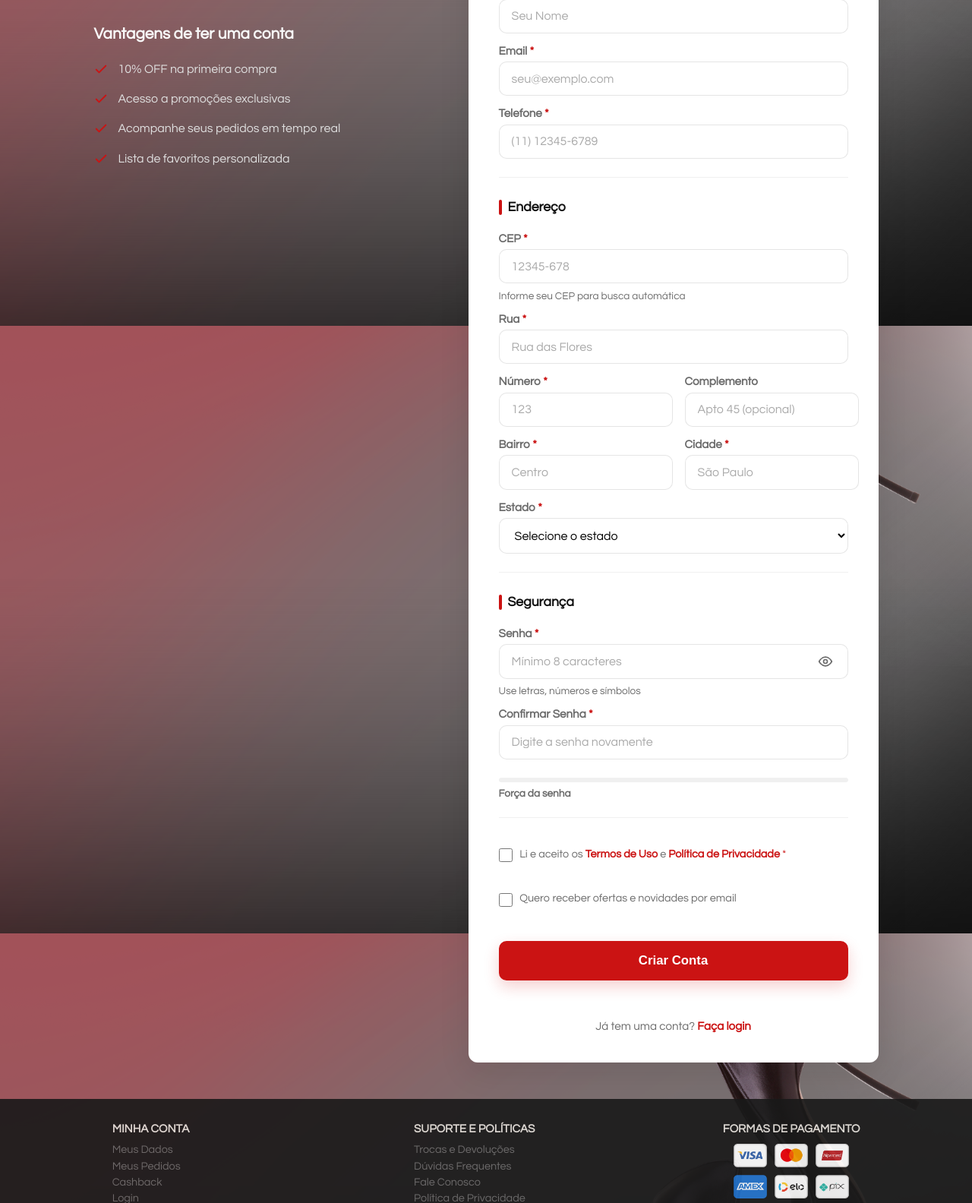
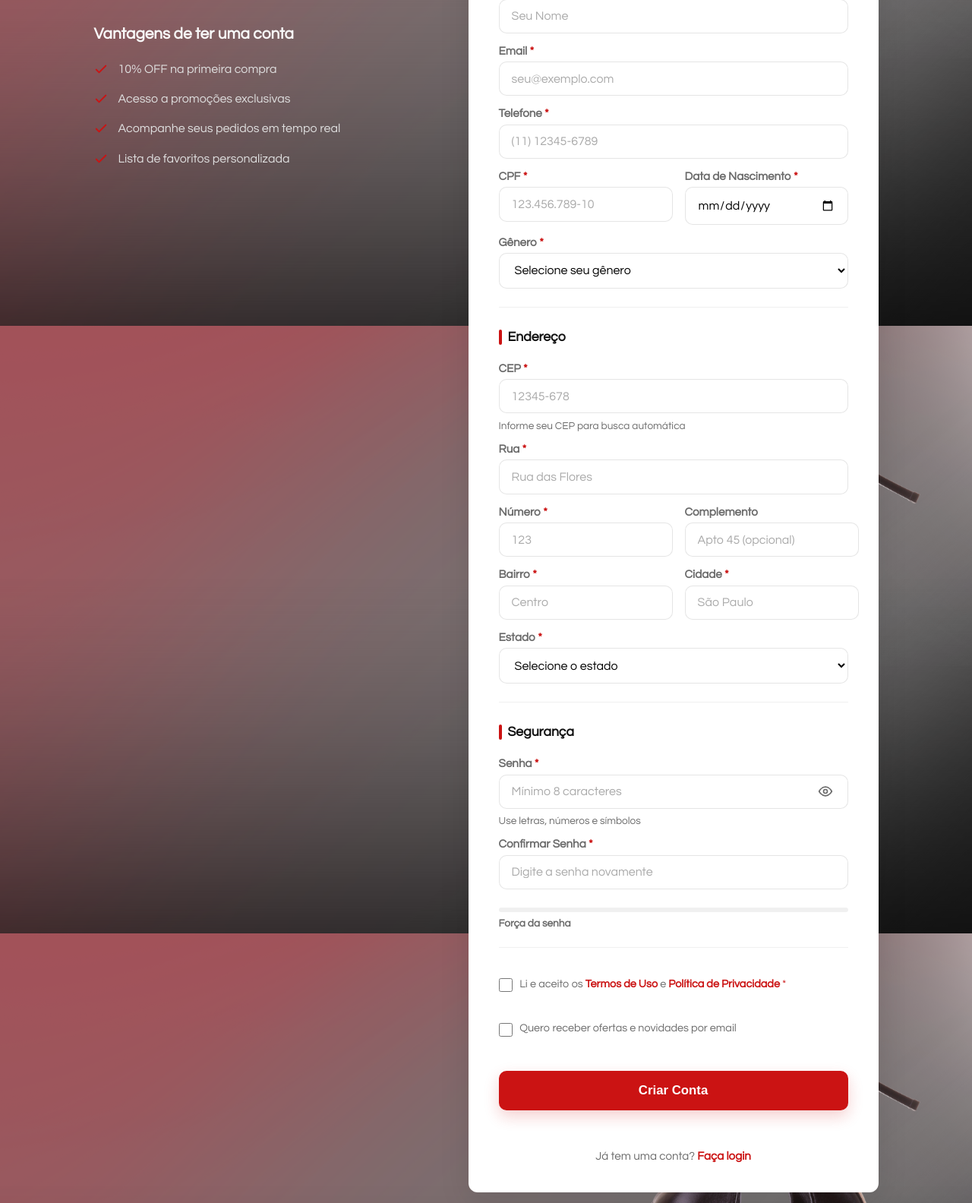
Before and after one commit to JLSCamelo/Fatal-Lady, a FastAPI app: page /cadastrar/ in a window 1280 px wide. Shown: the part 371-1955 px from the top of the page at 76% size. Run offline with FastAPI, Linux system fonts and the light colour scheme; some libraries are stand-ins or nearby versions.

Commit message:
fix: Cadastro atualizado

```diff
--- a/app/views/static/js/register.js
+++ b/app/views/static/js/register.js
@@ -4,9 +4,14 @@ document.addEventListener('DOMContentLoaded', function() {
   const senhaInput = document.getElementById('senha');
   const confirmarSenhaInput = document.getElementById('confirmar-senha');
   const cepInput = document.getElementById('cep');
-  const telefoneInput = document.getElementById('telefone'); // Já estava sendo capturado
+  const telefoneInput = document.getElementById('telefone');
   const strengthProgress = document.getElementById('strength-progress');
   const strengthText = document.getElementById('strength-text');
+
+  // NOVOS CAMPOS
+  const cpfInput = document.getElementById('cpf');
+  const dataNascimentoInput = document.getElementById('data_nascimento');
+  const generoInput = document.getElementById('genero');
 
   if (senhaInput && strengthProgress && strengthText) {
     senhaInput.addEventListener('input', function() {
@@ -100,12 +105,30 @@ document.addEventListener('DOMContentLoaded', function() {
     });
   }
 
+  // NOVA FUNÇÃO DE MÁSCARA - CPF
+  if (cpfInput) {
+    cpfInput.addEventListener('input', function(e) {
+      let value = e.target.value.replace(/\D/g, '');
+      if (value.length > 11) value = value.slice(0, 11);
+
+      value = value.replace(/(\d{3})(\d)/, '$1.$2');
+      value = value.replace(/(\d{3})(\d)/, '$1.$2');
+      value = value.replace(/(\d{3})(\d{1,2})$/, '$1-$2');
+
+      e.target.value = value;
+    });
+  }
+
   if (form) {
     form.addEventListener('submit', function(e) {
       e.preventDefault(); // Impede o envio padrão do formulário
 
+      // Captura valores dos novos campos
       const email = emailInput.value;
-      const telefone = telefoneInput.value; // Captura o valor do telefone
+      const telefone = telefoneInput.value;
+      const cpf = cpfInput.value;
+      const dataNascimento = dataNascimentoInput.value;
+      const genero = generoInput.value;
       const senha = senhaInput.value;
       const confirmarSenha = confirmarSenhaInput.value;
 
@@ -123,38 +146,60 @@ document.addEventListener('DOMContentLoaded', function() {
         return;
       }
 
-      // 2. Validação de Telefone (NOVO)
-      const telefoneLimpo = telefone.replace(/\D/g, ''); // Remove máscara
-      if (telefoneLimpo.length < 10) { // Telefones no Brasil têm 10 (fixo) ou 11 (celular) dígitos com DDD
+      // 2. Validação de Telefone
+      const telefoneLimpo = telefone.replace(/\D/g, '');
+      if (telefoneLimpo.length < 10) {
         alert('Por favor, insira um telefone válido com DDD (mínimo 10 dígitos).');
         telefoneInput.focus();
         return;
       }
 
+      // 3. VALIDAÇÃO CPF (NOVO)
+      const cpfLimpo = cpf.replace(/\D/g, '');
+      if (cpfLimpo.length !== 11) {
+        alert('Por favor, insira um CPF válido (11 dígitos).');
+        cpfInput.focus();
+        return;
+      }
+
+      // 4. VALIDAÇÃO DATA DE NASCIMENTO (NOVO)
+      if (!dataNascimento) {
+         alert('Por favor, selecione sua data de nascimento.');
+         dataNascimentoInput.focus();
+         return;
+      }
+
+      // 5. VALIDAÇÃO GÊNERO (NOVO)
+      if (!genero) {
+         alert('Por favor, selecione seu gênero.');
+         generoInput.focus();
+         return;
+      }
+
       // --- VALIDAÇÕES DE SENHA ---
 
-      // 3. Validação de Comprimento Mínimo
+      // 6. Validação de Comprimento Mínimo
       if (senha.length < 8) {
         alert('A Senha deve ter no mínimo 8 caracteres!');
         senhaInput.focus();
         return;
       }
 
-      // 4. Validação de Número
+      // 7. Validação de Número
       if (!hasNumber.test(senha)) {
         alert('A senha deve conter ao menos um número.');
         senhaInput.focus();
         return;
       }
 
-      // 5. Validação de Caracter Especial
+      // 8. Validação de Caracter Especial
       if (!hasSpecialChar.test(senha)) {
         alert('A senha deve conter ao menos um caracter especial (ex: !, @, #, $).');
         senhaInput.focus();
         return;
       }
 
-      // 6. Validação de Confirmação de Senha
+      // 9. Validação de Confirmação de Senha
       if (senha !== confirmarSenha) {
         alert('As senhas não coincidem!');
         confirmarSenhaInput.focus();
@@ -163,7 +208,7 @@ document.addEventListener('DOMContentLoaded', function() {
 
       // --- VALIDAÇÃO DOS TERMOS ---
 
-      // 7.
+      // 10.
       const termsCheckbox = form.querySelector('input[name="terms"]');
       if (!termsCheckbox.checked) {
         alert('Você precisa aceitar os Termos de Uso e Política de Privacidade!');
--- a/app/views/templates/registrar.html
+++ b/app/views/templates/registrar.html
@@ -251,6 +251,52 @@
                     placeholder="(11) 12345-6789"
                     maxlength="15"
                   />
+                </div>
+
+                <div class="input-group">
+                  <div class="input-row">
+                    <label for="cpf">CPF <span class="required">*</span></label>
+                    <input
+                      id="cpf"
+                      name="cpf"
+                      type="text"
+                      class="input-field"
+                      required
+                      placeholder="123.456.789-10"
+                      maxlength="14"
+                    />
+                  </div>
+
+                  <div class="input-row">
+                    <label for="data_nascimento"
+                      >Data de Nascimento <span class="required">*</span></label
+                    >
+                    <input
+                      id="data_nascimento"
+                      name="data_nascimento"
+                      type="date"
+                      class="input-field"
+                      required
+                    />
+                  </div>
+                </div>
+
+                <div class="input-row">
+                  <label for="genero"
+                    >Gênero <span class="required">*</span></label
+                  >
+                  <select
+                    id="genero"
+                    name="genero"
+                    class="input-field"
+                    required
+                  >
+                    <option value="">Selecione seu gênero</option>
+                    <option value="Masculino">Masculino</option>
+                    <option value="Feminino">Feminino</option>
+                    <option value="Outro">Outro</option>
+                    <option value="NaoInformar">Prefiro não informar</option>
+                  </select>
                 </div>
               </div>
 
```
